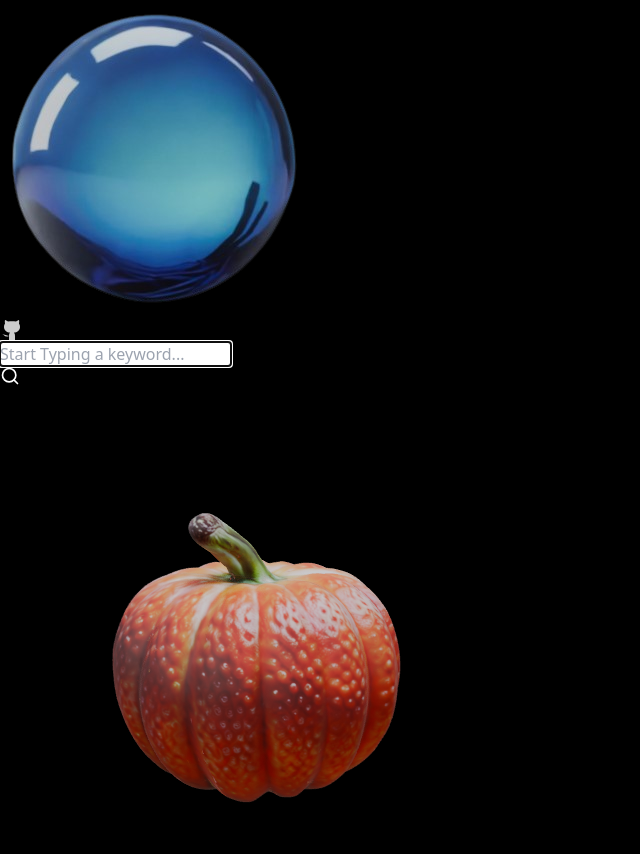
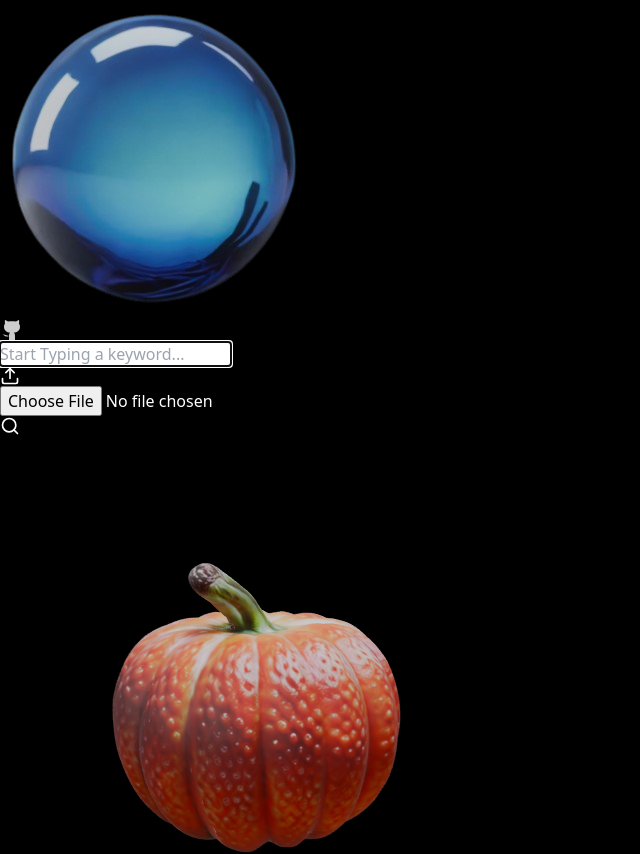
Before and after one commit to Ebrahim-Ramadan/serendipity-3d, a React (Vite) app: page / in a window 1280 px wide. Shown: the top 854 px of the page, without its empty margins (0-640 px from the left). Built offline with nearby package versions, Linux system fonts and the light colour scheme.

Commit message:
introduced the image seeding to the objs genAI

```diff
--- a/index.html
+++ b/index.html
@@ -33,7 +33,7 @@
   <body>
     <div class="fixed px-4  top-0 w-full flex justify-center items-center py-2 z-10 bg-black/50 backdrop-blur-3xl">
      <div class="md:max-w-7xl w-full flex justify-between items-center">
-     <a href="/">
+     <a href="/" >
       <img
       src="/favicon-removebg-preview.png"
       class="w-10 h-10"
--- a/src/components/Credits.tsx
+++ b/src/components/Credits.tsx
@@ -36,7 +36,7 @@ export const Credits = () => {
      </a>
 
         <div className="relative flex flex-col justify-center items-center space-y-2 max-w-md bg-[#0A0A0A] px-4 py-3 rounded-xl w-full h-full">
-          <p className="font-bold text-xl md:text-3xl alegreya-ass">Credits</p>
+          <p className="font-bold text-xl md:text-3xl ">Credits</p>
           <a
           href='https://github.com/Ebrahim-Ramadan/serendipity-3d'
           target="_blank"
--- a/src/components/DebouncedSearch.tsx
+++ b/src/components/DebouncedSearch.tsx
@@ -1,10 +1,11 @@
 import React, { useState, useCallback, useEffect } from 'react'
 import { useQuery } from '@tanstack/react-query'
 import debounce from 'lodash/debounce'
-import { Copy, Search, X } from 'lucide-react'
+import { Copy, Search, Upload, X } from 'lucide-react'
 import { copyToClipboard } from '@utils/utils'
 import { toast } from 'sonner'
 import { useLocation, useNavigate } from 'react-router-dom';
+import LoadingDots from './Loader'
 
 interface ImageResult {
   id: number
@@ -33,8 +34,8 @@ export default function DebouncedSearch() {
   const [searchTerm, setSearchTerm] = useState('')
   const [debouncedSearchTerm, setDebouncedSearchTerm] = useState('')
   const [isInitialLoad, setIsInitialLoad] = useState(true)
+  const [draggedState, setDraggedState] = React.useState<boolean>(false);
 
-  // Extract query from URL on component mount
   useEffect(() => {
     const params = new URLSearchParams(location.search);
     const queryParam = params.get('q');
@@ -71,7 +72,7 @@ export default function DebouncedSearch() {
 
     return response.json()
   }
-
+// the normal text-to-objs
   const { data, isLoading, error, refetch } = useQuery<{ payload: ImageResult[] }>({
     queryKey: ['search', debouncedSearchTerm],
     queryFn: () => fetchData(debouncedSearchTerm),
@@ -122,6 +123,61 @@ export default function DebouncedSearch() {
     });
   }
 
+
+  const handleInputFileChange = (event: React.ChangeEvent<HTMLInputElement>) => {
+    const file = event.target.files?.[0];
+    if (file) {
+      // @ts-ignore
+      handleImagesUpload(file);
+    }
+  };
+  const handleImagesUpload = (event: { file: File }) => {
+    const file = event.file;
+
+    if (file) {
+      if (!file.type.startsWith('image/')) {
+        toast.info('Please select an image file.');
+        return;
+      }
+
+      const maxSizeInBytes = 2 * 1024 * 1024; // 2MB
+      if (file.size > maxSizeInBytes) {
+        toast.info('File size exceeds 2MB. Please upload a smaller file.');
+        return;
+      }
+
+      console.log('Selected image file:', file);
+    }
+  };
+
+  const handleDrop = (event: React.DragEvent<HTMLDivElement>) => {
+    event.preventDefault();
+    event.stopPropagation();
+    setDraggedState(false); // Reset dragging state
+
+    const files = event.dataTransfer.files;
+    if (files && files.length > 0) {
+      if (files.length > 1) {
+        toast.info('Only one image file is being processed.');
+      }
+
+      const file = files[0];
+      handleImagesUpload({ file });
+    }
+  };
+
+  const handleDragOver = (event: React.DragEvent<HTMLDivElement>) => {
+    setDraggedState(true);
+    event.preventDefault();
+    event.stopPropagation();
+  };
+
+  const handleDragLeave = (event: React.DragEvent<HTMLDivElement>) => {
+    setDraggedState(false);
+    event.preventDefault();
+    event.stopPropagation();
+  };
+
   const renderContent = () => {
     if (!debouncedSearchTerm && isInitialLoad) {
       return DEFAULT_DATA.payload.map((result) => (
@@ -166,24 +222,49 @@ export default function DebouncedSearch() {
 
   return (
     <div className="w-full max-w-7xl mx-auto  md:py-24 py-12 sm:px-6 lg:px-8 z-0">
-      <div className='sticky top-14 fixed z-50 bg-neutral-950 mt-6'>
-        <div className="relative mb-4 ">
+      <div className={`sticky top-14 fixed z-50 rounded-lg  mt-6 backdrop-blur-3xl ${draggedState ? 'bg-neutral-900' : 'bg-neutral-950 '}`}>
+        <div className={`relative mb-4 `}
+        onDrop={handleDrop}
+        onDragOver={handleDragOver}
+        onDragLeave={handleDragLeave}>
           <input
             type="text"
             autoFocus
             placeholder="Start Typing a keyword..."
             value={searchTerm}
             onChange={handleInputChange}
-            className="w-full rounded-lg border-2 px-10 py-2 text-sm text-white placeholder:text-neutral-500 border-neutral-800 focus:border-neutral-500 focus:outline-none bg-neutral-950 backdrop-blur-3xl"
+            className={`w-full rounded-lg border-2 px-10 py-2 text-sm text-white placeholder:text-neutral-500 border-neutral-800 focus:border-neutral-500 focus:outline-none bg-transparent ${draggedState && ' border-blue-500 transition-all duration-300 '}`}
           />
           {searchTerm.trim().length > 0 &&
             <button
               onClick={handleClearSearch}
-              className="absolute right-3 top-1/2 transform -translate-y-1/2 text-neutral-400 hover:text-neutral-300 p-2"
+              className="absolute right-10 top-1/2 transform -translate-y-1/2 text-neutral-400 hover:text-neutral-300 p-2 bg-neutral-950"
             >
               <X size={16} />
             </button>
           }
+          <div className="absolute right-10 top-1/2 transform -translate-y-1/2 text-neutral-300 w-0.5 h-6 bg-neutral-800" /
+          >
+          {/* the vertical spacer */}
+
+          <label
+            className="absolute right-3 top-1/2 transform -translate-y-1/2 text-neutral-300 hover:text-neutral-200 cursor-pointer"
+          >
+            {isLoading?
+<LoadingDots/>
+:
+<>
+<Upload size={20} className={`${draggedState&& 'scale-110 transition-all duration-300 '}`}/>
+            <input
+              type="file"
+              onChange={handleInputFileChange}
+              accept="image/*"
+              className='hidden'
+            />
+            </>
+}
+
+        </label>
           <Search className="absolute left-3 top-1/2 transform -translate-y-1/2 text-neutral-300" size={20} />
         </div>
       </div>
--- a/src/modals/modelSlug.tsx
+++ b/src/modals/modelSlug.tsx
@@ -89,7 +89,7 @@ export const ModelSlug = () => {
                 <XIcon className="w-4 md:w-6 h-4 md:h-6" />
               </button>
               {q?.length>0 &&
-              <p className='z-20 absolute top-4 left-4 rounded-lg bg-neutral-200/20 hover:bg-neutral-200/30 w-4 md:w-6 text-xs h-4 md:h-6 flex items-center justify-center'>
+              <p className='z-20 absolute top-4 left-4 rounded-lg bg-neutral-200/20 hover:bg-neutral-200/30 px-2 py-1 justify-center text-xs  flex items-center justify-center w-3/4 truncate ellipsis'>
               {q}
             </p>
             }
```
